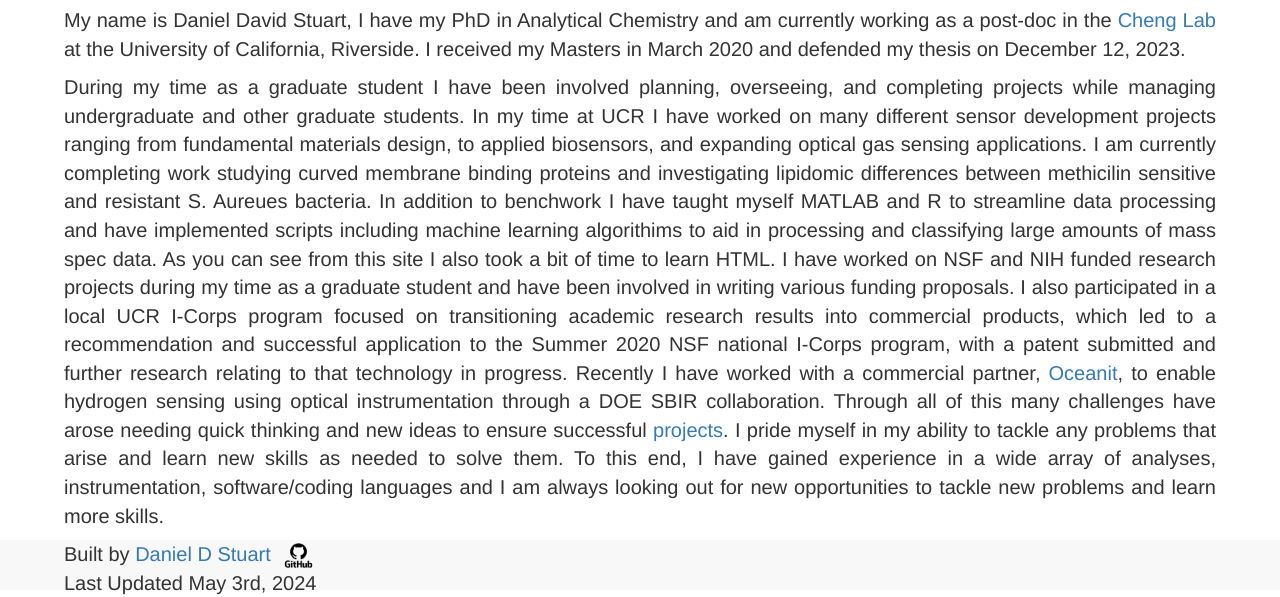
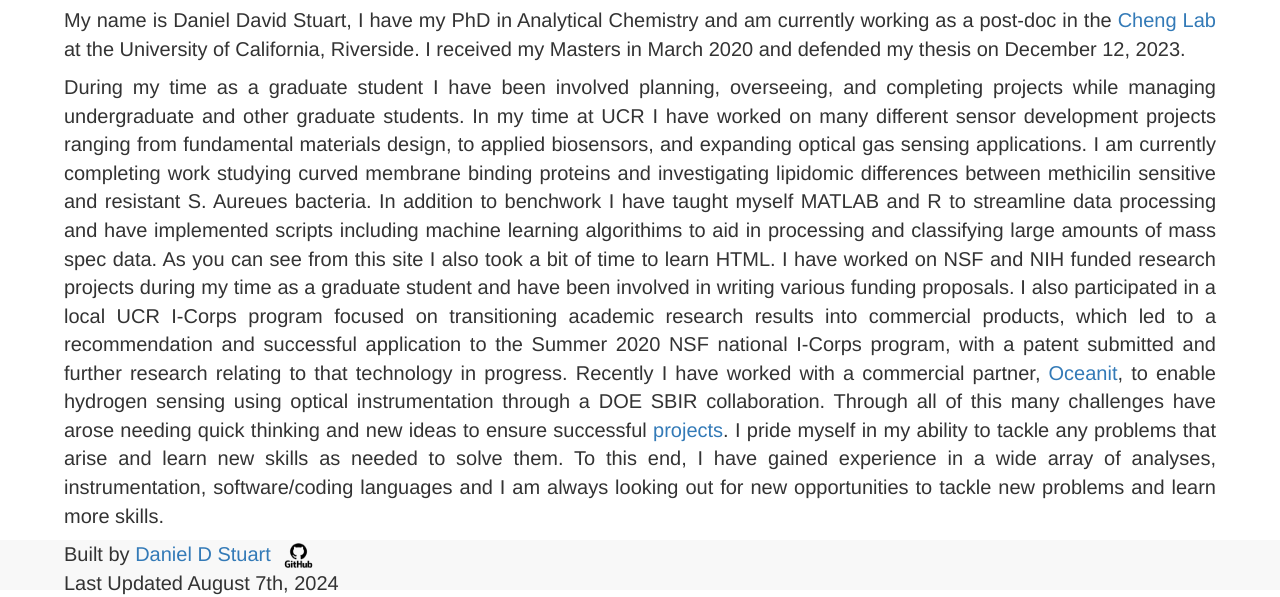
Before and after one commit to danieldstuart/danieldstuart.github.io, a Jekyll site: the page built from index.markdown, in a window 1280 px wide and 900 px high, scrolled down 565 px, cut to the strip 303-900 px from the top of the window. Built offline with Jekyll 4.4.1, drawn with Linux system fonts in a browser that asks for light colours; nearby versions of some CDN libraries.

Commit message:
Update footer.html

```diff
--- a/_includes/footer.html
+++ b/_includes/footer.html
@@ -15,7 +15,7 @@ height:;
 <div class="author">
 Built by <a href="https://github.com/danieldstuart"> Daniel D Stuart <img src="images/GitHub.png" alt="GitHub Logo" height="25" width=auto float="right"></a>
 <br>
-Last Updated May 3rd, 2024
+Last Updated August 7th, 2024
 </div>
 
 
```
